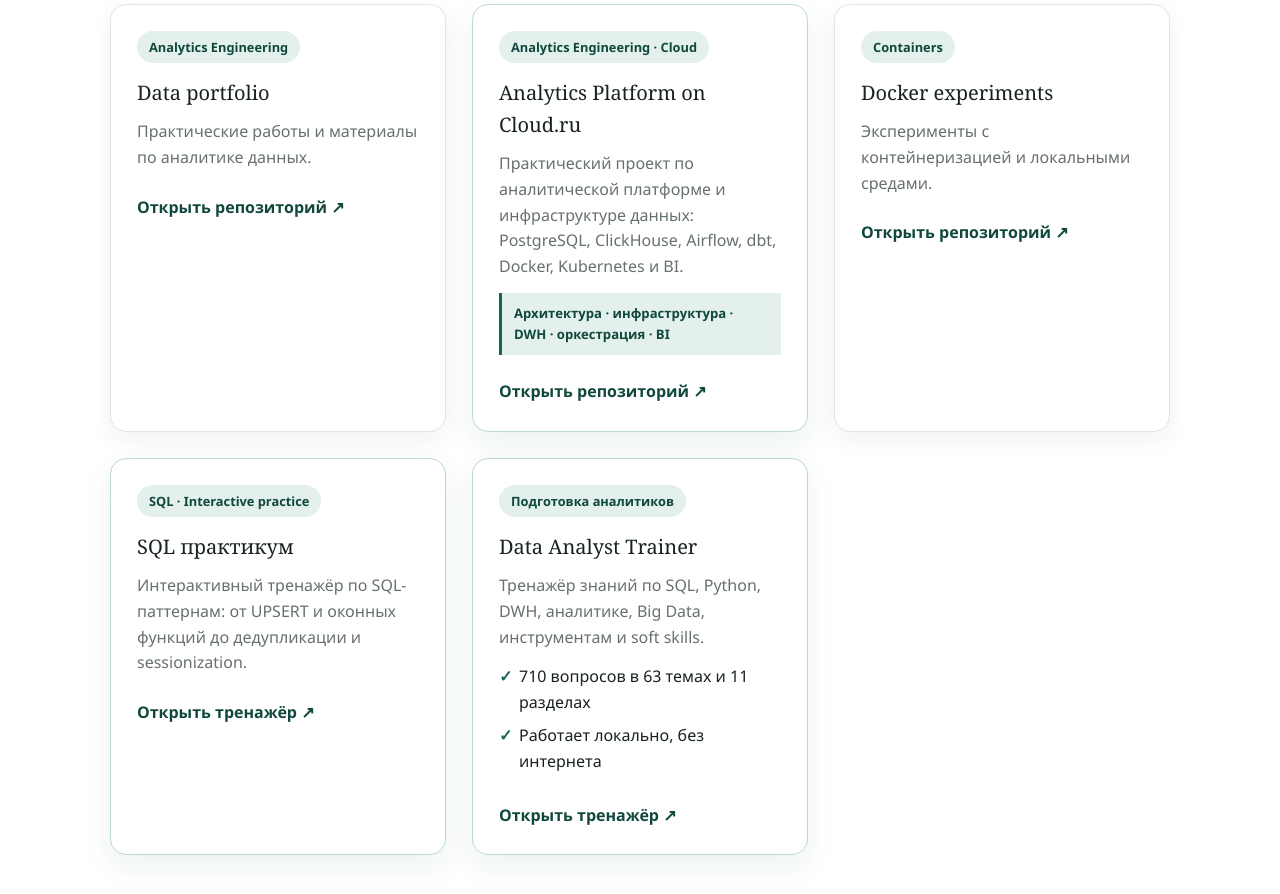
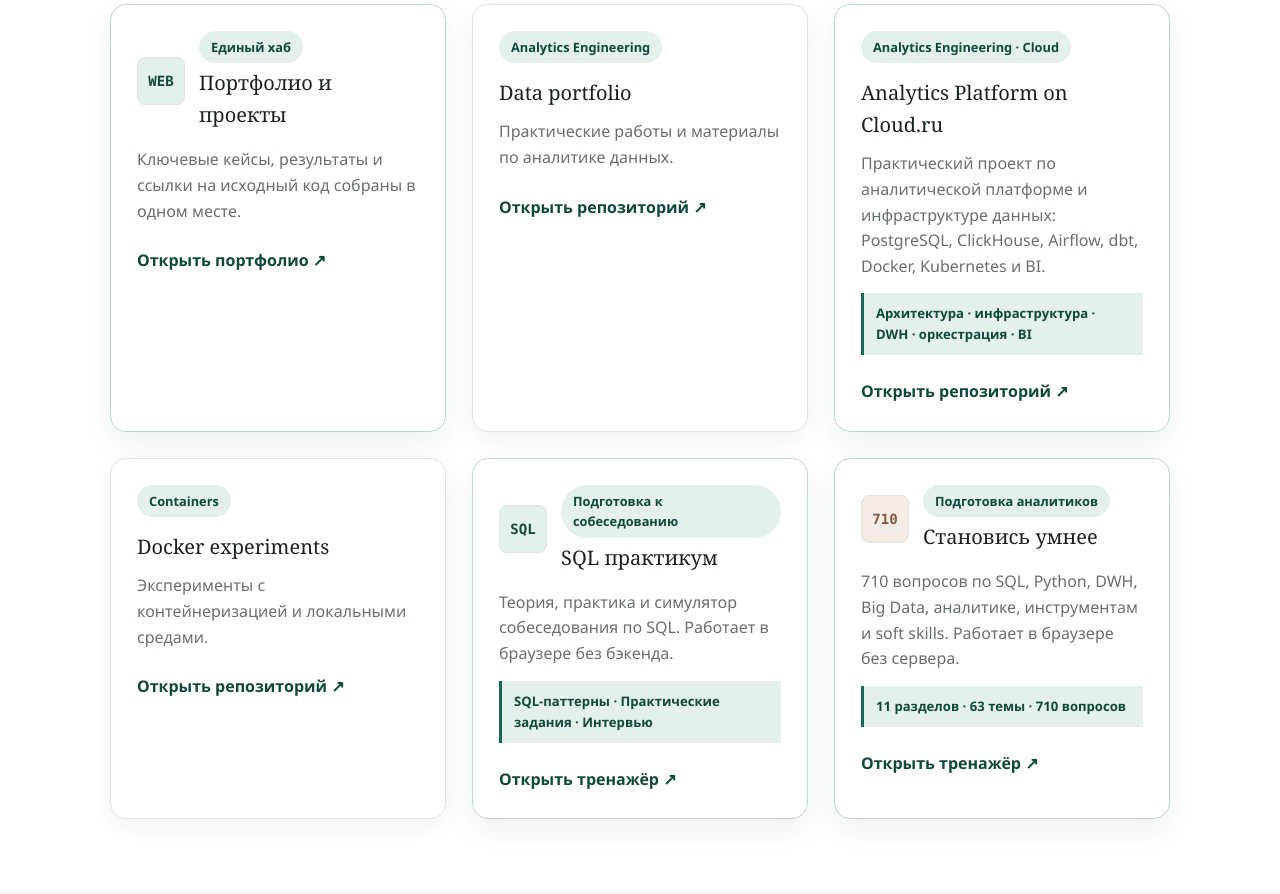
Before and after one commit to MartinMinart/portfolio, a plain HTML site: page index.html in a window 1280 px wide. Shown: the part 4721-5615 px from the top of the page. Drawn offline with Linux system fonts and the light colour scheme.

Commit message:
Add project headings and update project cards

```diff
--- a/index.html
+++ b/index.html
@@ -504,6 +504,41 @@
             text-underline-offset: 4px;
         }
 
+        .project-heading {
+            display: flex;
+            align-items: center;
+            gap: 14px;
+            margin-bottom: 16px;
+        }
+
+        .project-mark {
+            display: grid;
+            place-items: center;
+            flex: 0 0 48px;
+            width: 48px;
+            height: 48px;
+            border: 1px solid var(--border);
+            border-radius: 8px;
+            background: var(--primary-soft);
+            color: var(--primary-dark);
+            font-family: "SFMono-Regular", Consolas, monospace;
+            font-size: 0.88rem;
+            font-weight: 800;
+        }
+
+        .project-mark--trainer {
+            background: #f4ece5;
+            color: #80583f;
+        }
+
+        .project-heading .project-tag {
+            margin-bottom: 4px;
+        }
+
+        .project-heading h3 {
+            margin-bottom: 0;
+        }
+
         .toolkit-grid {
             display: grid;
             grid-template-columns: repeat(2, minmax(0, 1fr));
@@ -1330,6 +1365,17 @@
                     <p>Практические проекты по аналитике данных, SQL, DWH, облачной инфраструктуре, контейнеризации и подготовке аналитиков.</p>
                 </div>
                 <div class="projects-grid">
+                    <article class="project-card project-card-featured">
+                        <div class="project-heading">
+                            <span class="project-mark" aria-hidden="true">WEB</span>
+                            <div>
+                                <span class="project-tag">Единый хаб</span>
+                                <h3>Портфолио и проекты</h3>
+                            </div>
+                        </div>
+                        <p>Ключевые кейсы, результаты и ссылки на исходный код собраны в одном месте.</p>
+                        <a class="project-link" href="https://martinminart.github.io/portfolio/" target="_blank" rel="noopener noreferrer">Открыть портфолио ↗</a>
+                    </article>
                     <article class="project-card">
                         <span class="project-tag">Analytics Engineering</span>
                         <h3>Data portfolio</h3>
@@ -1350,19 +1396,27 @@
                         <a class="project-link" href="https://github.com/MartinMinart/docker-experiments" target="_blank" rel="noopener noreferrer">Открыть репозиторий ↗</a>
                     </article>
                     <article class="project-card project-card-featured">
-                        <span class="project-tag">SQL · Interactive practice</span>
-                        <h3>SQL практикум</h3>
-                        <p>Интерактивный тренажёр по SQL-паттернам: от UPSERT и оконных функций до дедупликации и sessionization.</p>
+                        <div class="project-heading">
+                            <span class="project-mark" aria-hidden="true">SQL</span>
+                            <div>
+                                <span class="project-tag">Подготовка к собеседованию</span>
+                                <h3>SQL практикум</h3>
+                            </div>
+                        </div>
+                        <p>Теория, практика и симулятор собеседования по SQL. Работает в браузере без бэкенда.</p>
+                        <div class="project-proof">SQL-паттерны · Практические задания · Интервью</div>
                         <a class="project-link" href="https://martinminart.github.io/data-sql-trainer/" target="_blank" rel="noopener noreferrer">Открыть тренажёр ↗</a>
                     </article>
                     <article class="project-card project-card-featured">
-                        <span class="project-tag">Подготовка аналитиков</span>
-                        <h3>Data Analyst Trainer</h3>
-                        <p>Тренажёр знаний по SQL, Python, DWH, аналитике, Big Data, инструментам и soft skills.</p>
-                        <ul>
-                            <li>710 вопросов в 63 темах и 11 разделах</li>
-                            <li>Работает локально, без интернета</li>
-                        </ul>
+                        <div class="project-heading">
+                            <span class="project-mark project-mark--trainer" aria-hidden="true">710</span>
+                            <div>
+                                <span class="project-tag">Подготовка аналитиков</span>
+                                <h3>Становись умнее</h3>
+                            </div>
+                        </div>
+                        <p>710 вопросов по SQL, Python, DWH, Big Data, аналитике, инструментам и soft skills. Работает в браузере без сервера.</p>
+                        <div class="project-proof">11 разделов · 63 темы · 710 вопросов</div>
                         <a class="project-link" href="https://martinminart.github.io/data-analyst-trainer/" target="_blank" rel="noopener noreferrer">Открыть тренажёр ↗</a>
                     </article>
                 </div>
```
